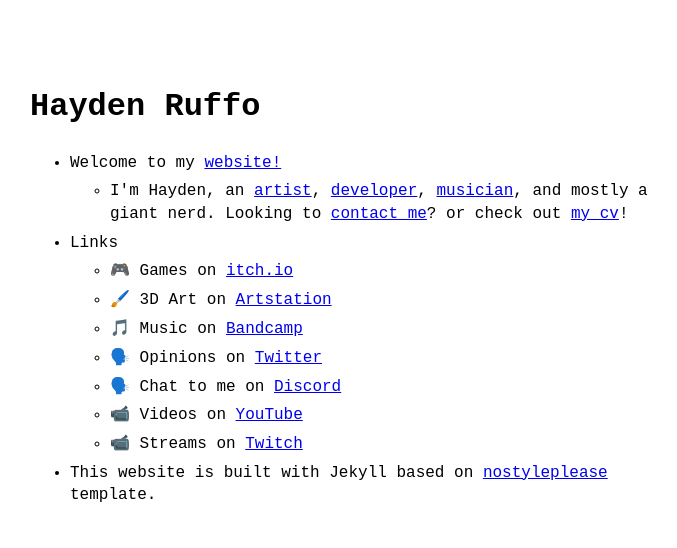
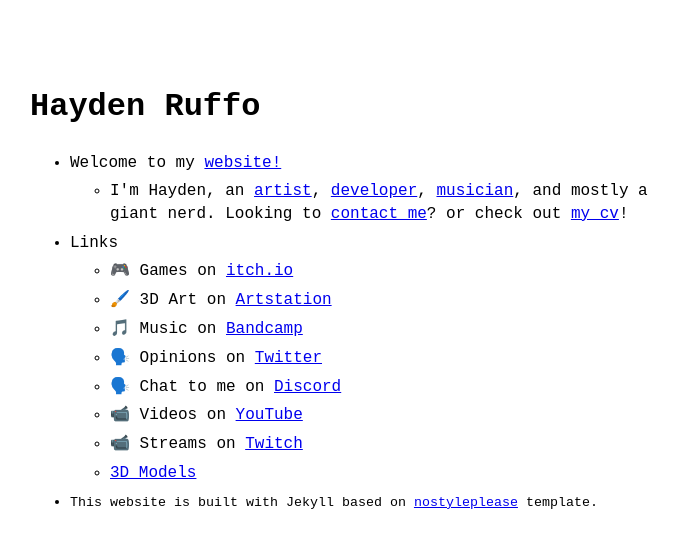
Before and after one commit to HaydenRuffo/HaydenRuffo, a Jekyll site: the page built from index.md, in a window 1280 px wide. Shown: the top 548 px of the page, without its empty margins (290-967 px from the left). Built offline with Jekyll 4.4.1, drawn with Linux system fonts in a browser that asks for light colours.

Commit message:
Add 3D model viewer integration, update menu with 3D Models link, and include Model Viewer script in head
- Created models.md for the 3D Models page
- Updated _data/menu.yml to include a link to the 3D Models page with subtext for site information
- Added Model Viewer script to _includes/head.html

```diff
--- a/_data/menu.yml
+++ b/_data/menu.yml
@@ -5,16 +5,17 @@
 entries:
   - title: Welcome to my <a href='https://haydenruffo.com/'>website!</a>
     entries:
-      - title: I'm Hayden, an <a href='https://www.artstation.com/haid'>artist</a>, <a href='https://github.com/HaydenRuffo'>developer</a>, <a href='https://haidat.bandcamp.com/'>musician</a>, and mostly a giant nerd. Looking to <a href='mailto:hayden.ruffo@gmail.com'>contact me</a>? or check out <a href='\assets\cv.pdf'>my cv</a>!
+      - title: "I'm Hayden, an <a href='https://www.artstation.com/haid'>artist</a>, <a href='https://github.com/HaydenRuffo'>developer</a>, <a href='https://haidat.bandcamp.com/'>musician</a>, and mostly a giant nerd. Looking to <a href='mailto:hayden.ruffo@gmail.com'>contact me</a>? or check out <a href='/assets/cv.pdf'>my cv</a>!"
 
-  - title: Links
+  - title: "Links"
     entries:
-      - title: 🎮 Games on <a href='https://haid.itch.io/'>itch.io</a>
-      - title: 🖌️ 3D Art on <a href='https://www.artstation.com/haid'>Artstation</a>
-      - title: 🎵 Music on <a href='https://haidat.bandcamp.com/'>Bandcamp</a>
-      - title: 🗣️ Opinions on <a href='https://twitter.com/HaydenRuffo'>Twitter</a>
-      - title: 🗣️ Chat to me on <a href='https://discord.com/users/275062336513900546'>Discord</a>
-      - title: 📹 Videos on <a href='https://www.youtube.com/@HAID'>YouTube</a>
-      - title: 📹 Streams on <a href='https://www.twitch.tv/haidnaid'>Twitch</a>
+      - title: "🎮 Games on <a href='https://haid.itch.io/'>itch.io</a>"
+      - title: "🖌️ 3D Art on <a href='https://www.artstation.com/haid'>Artstation</a>"
+      - title: "🎵 Music on <a href='https://haidat.bandcamp.com/'>Bandcamp</a>"
+      - title: "🗣️ Opinions on <a href='https://twitter.com/HaydenRuffo'>Twitter</a>"
+      - title: "🗣️ Chat to me on <a href='https://discord.com/users/275062336513900546'>Discord</a>"
+      - title: "📹 Videos on <a href='https://www.youtube.com/@HAID'>YouTube</a>"
+      - title: "📹 Streams on <a href='https://www.twitch.tv/haidnaid'>Twitch</a>"
+      - title: "<a href='/models/'>3D Models</a>"
 
-  - title: This website is built with Jekyll based on <a href='https://github.com/riggraz/no-style-please'>nostyleplease</a> template.
+  - title: "<small>This website is built with Jekyll based on <a href='https://github.com/riggraz/no-style-please'>nostyleplease</a> template.</small>"
--- a/_includes/head.html
+++ b/_includes/head.html
@@ -2,6 +2,11 @@
   <meta charset="utf-8" />
   <meta http-equiv="X-UA-Compatible" content="IE=edge" />
   <meta name="viewport" content="width=device-width, initial-scale=1" />
+
+  <script
+  type="module"
+  src="https://ajax.googleapis.com/ajax/libs/model-viewer/3.5.0/model-viewer.min.js">
+  </script>
 
   <title>
     {%- if page.title -%}
```
Also changed, not shown: models.md (added, +11 -0 lines).
